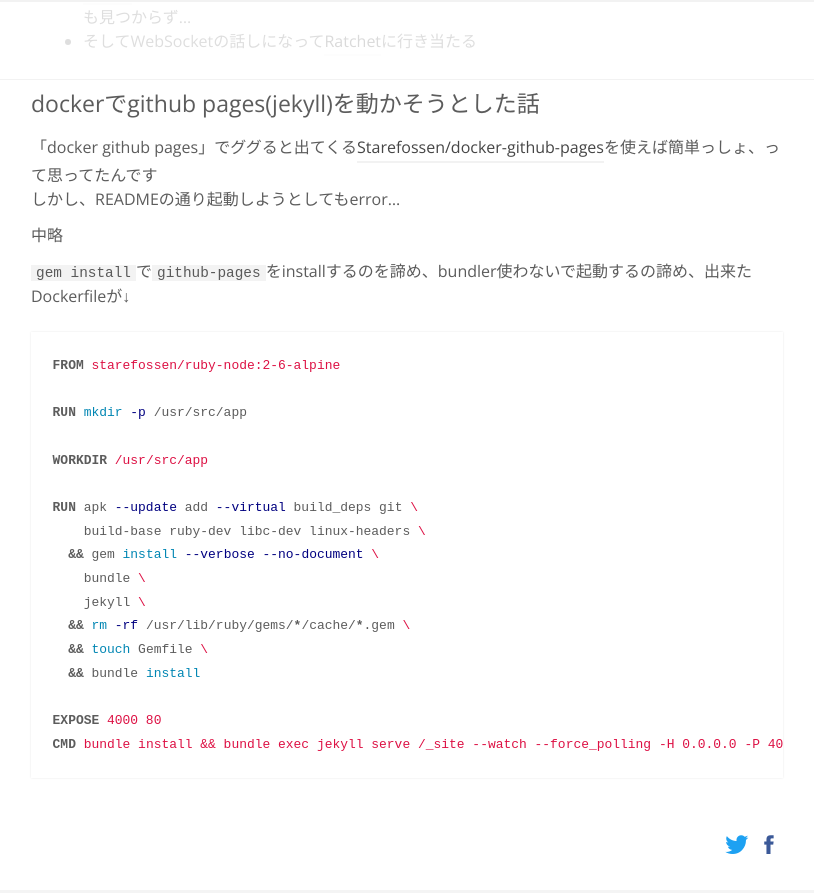
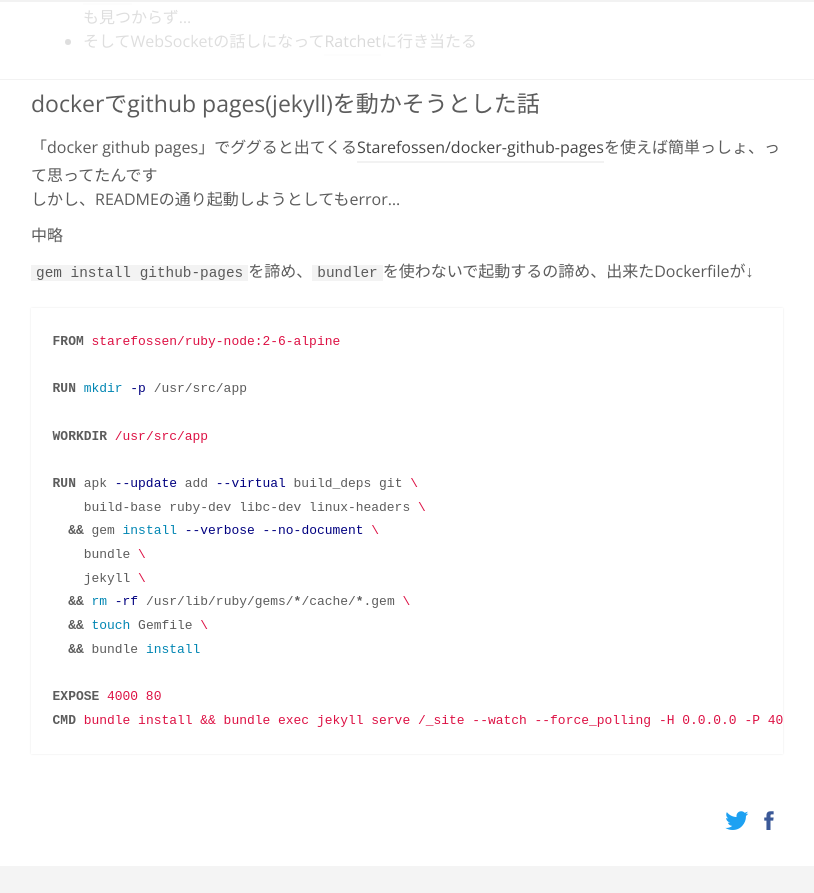
Before and after one commit to RyukyuInteractive/tech.ryukyu-i.co.jp, a Jekyll site: the page built from _posts/2019-06-19-tech-lunch-20190619.md, in a window 1280 px wide and 900 px high, scrolled down 843 px. Shown: the top 893 px of the window, without its empty margins (233-1047 px from the left). Built offline with Jekyll 4.4.1, drawn with Linux system fonts in a browser that asks for light colours; a script that is not in the unit is left out; comment, search, counter and statistics services are not loaded.

Commit message:
Update 2019-06-19-tech-lunch-20190619.md

````diff
--- a/_posts/2019-06-19-tech-lunch-20190619.md
+++ b/_posts/2019-06-19-tech-lunch-20190619.md
@@ -37,7 +37,7 @@
 
 中略
 
-`gem install`で`github-pages`をinstallするのを諦め、bundler使わないで起動するの諦め、出来たDockerfileが↓
+`gem install github-pages`を諦め、`bundler`を使わないで起動するの諦め、出来たDockerfileが↓
 
 ```dockerfile
 FROM starefossen/ruby-node:2-6-alpine
````
